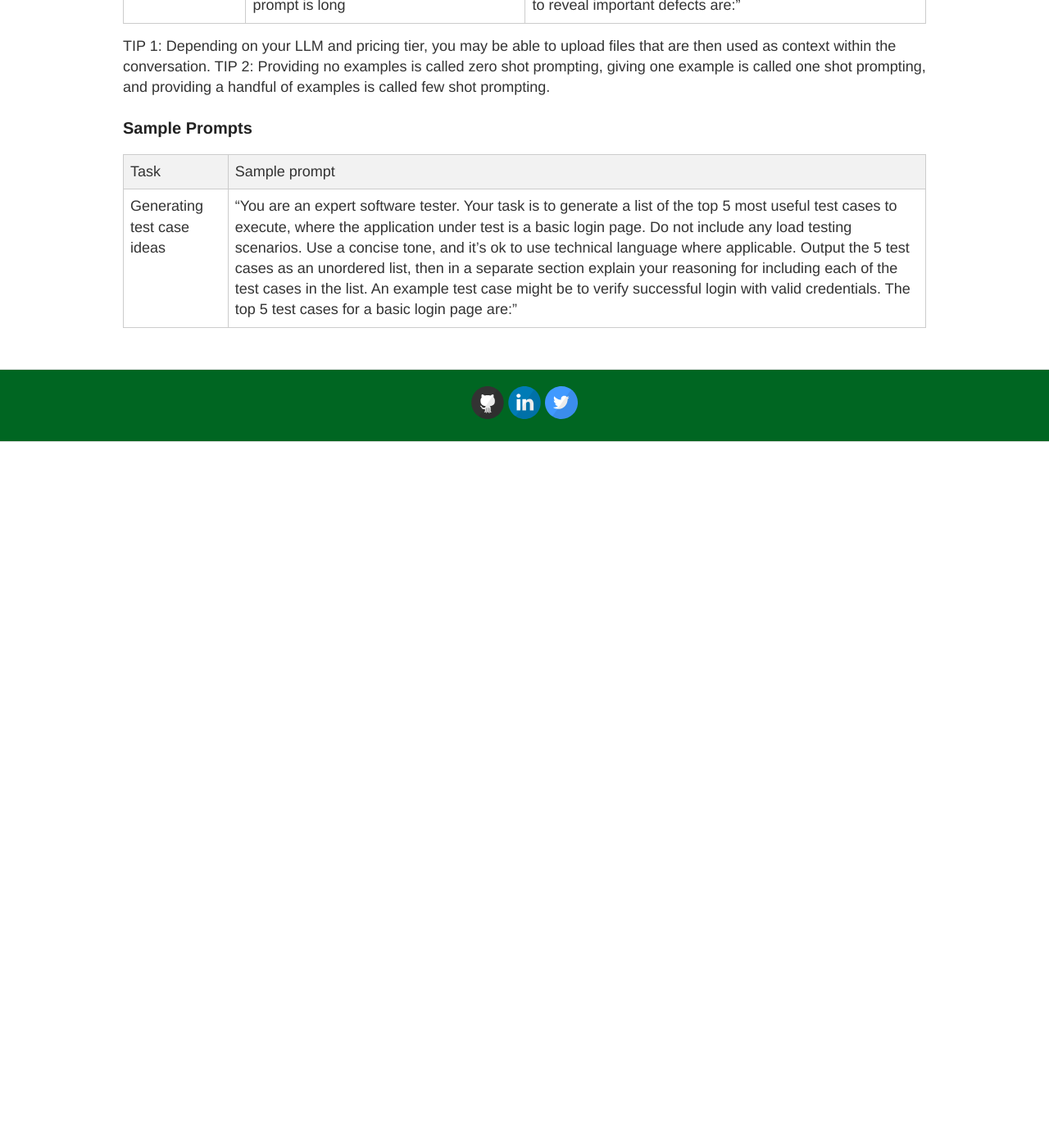
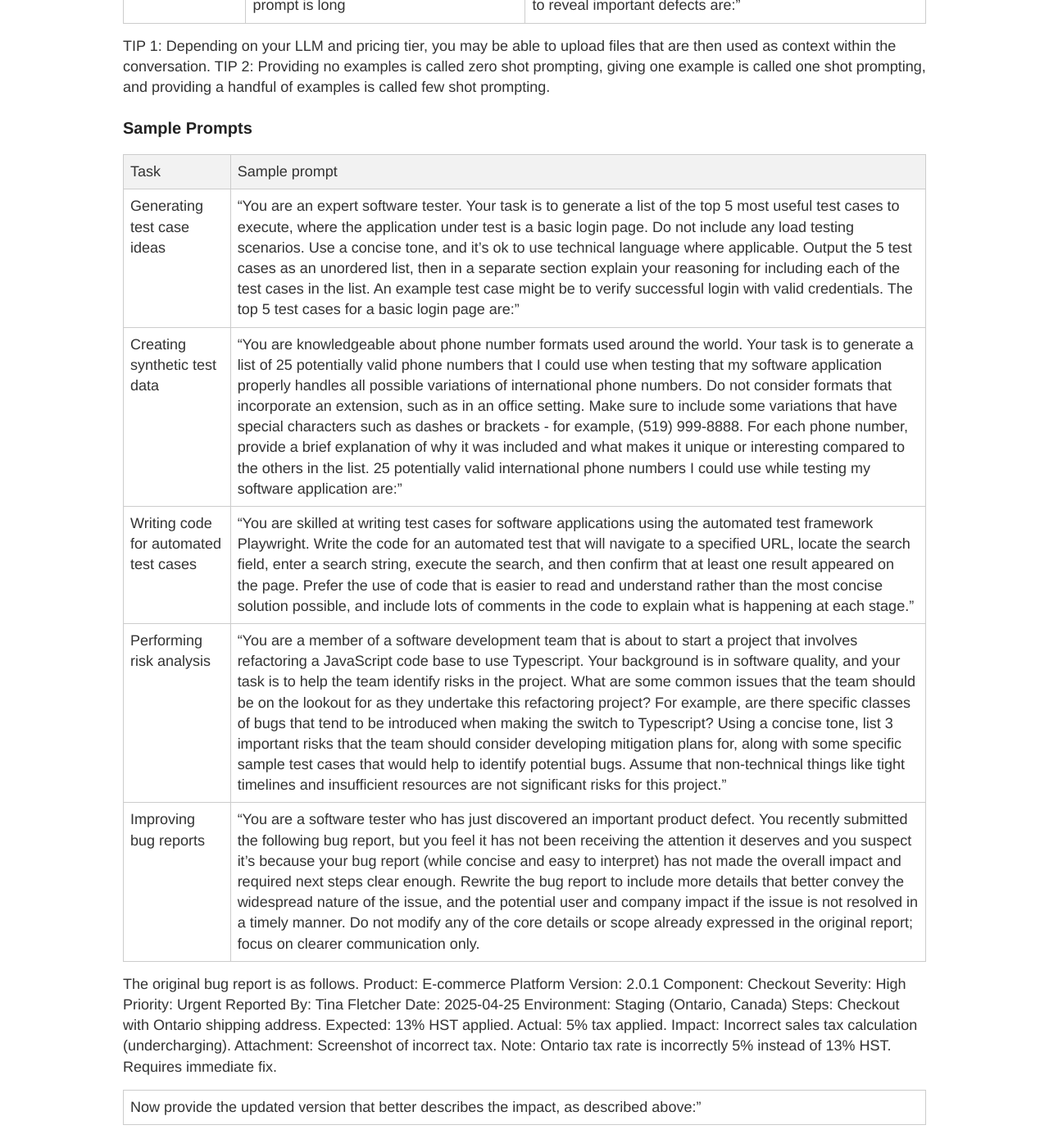
Before and after one commit to tinafletcher/tinafletcher.github.io, a Jekyll site: the page built from exploreai.md, in a window 1280 px wide and 1400 px high, scrolled down 2114 px. Shown: the whole window at 82% size. Built offline with Jekyll 4.4.1, drawn with Linux system fonts in a browser that asks for light colours; our own code applies the rules of GitHub Pages for plain Markdown files; before the commit the page ends 2653 px from its top, so only the background shows below that.

Commit message:
Update exploreai.md

```diff
--- a/exploreai.md
+++ b/exploreai.md
@@ -56,6 +56,28 @@ TIP 2: Providing no examples is called zero shot prompting, giving one example i
 
 ### Sample Prompts
 
-|Task|Sample prompt|
+| Task | Sample prompt |
 |---|---|
-|Generating test case ideas|“You are an expert software tester. Your task is to generate a list of the top 5 most useful test cases to execute, where the application under test is a basic login page. Do not include any load testing scenarios. Use a concise tone, and it’s ok to use technical language where applicable. Output the 5 test cases as an unordered list, then in a separate section explain your reasoning for including each of the test cases in the list. An example test case might be to verify successful login with valid credentials. The top 5 test cases for a basic login page are:”|
+| Generating test case ideas | “You are an expert software tester. Your task is to generate a list of the top 5 most useful test cases to execute, where the application under test is a basic login page. Do not include any load testing scenarios. Use a concise tone, and it’s ok to use technical language where applicable. Output the 5 test cases as an unordered list, then in a separate section explain your reasoning for including each of the test cases in the list. An example test case might be to verify successful login with valid credentials. The top 5 test cases for a basic login page are:” |
+| Creating synthetic test data | “You are knowledgeable about phone number formats used around the world. Your task is to generate a list of 25 potentially valid phone numbers that I could use when testing that my software application properly handles all possible variations of international phone numbers. Do not consider formats that incorporate an extension, such as in an office setting. Make sure to include some variations that have special characters such as dashes or brackets - for example, (519) 999-8888. For each phone number, provide a brief explanation of why it was included and what makes it unique or interesting compared to the others in the list. 25 potentially valid international phone numbers I could use while testing my software application are:” |
+| Writing code for automated test cases | “You are skilled at writing test cases for software applications using the automated test framework Playwright. Write the code for an automated test that will navigate to a specified URL, locate the search field, enter a search string, execute the search, and then confirm that at least one result appeared on the page. Prefer the use of code that is easier to read and understand rather than the most concise solution possible, and include lots of comments in the code to explain what is happening at each stage.” |
+| Performing risk analysis | “You are a member of a software development team that is about to start a project that involves refactoring a JavaScript code base to use Typescript. Your background is in software quality, and your task is to help the team identify risks in the project. What are some common issues that the team should be on the lookout for as they undertake this refactoring project? For example, are there specific classes of bugs that tend to be introduced when making the switch to Typescript? Using a concise tone, list 3 important risks that the team should consider developing mitigation plans for, along with some specific sample test cases that would help to identify potential bugs. Assume that non-technical things like tight timelines and insufficient resources are not significant risks for this project.” |
+| Improving bug reports | “You are a software tester who has just discovered an important product defect. You recently submitted the following bug report, but you feel it has not been receiving the attention it deserves and you suspect it’s because your bug report (while concise and easy to interpret) has not made the overall impact and required next steps clear enough. Rewrite the bug report to include more details that better convey the widespread nature of the issue, and the potential user and company impact if the issue is not resolved in a timely manner. Do not modify any of the core details or scope already expressed in the original report; focus on clearer communication only.
+
+The original bug report is as follows.
+Product: E-commerce Platform
+Version: 2.0.1
+Component: Checkout
+Severity: High
+Priority: Urgent
+Reported By: Tina Fletcher
+Date: 2025-04-25
+Environment: Staging (Ontario, Canada)
+Steps: Checkout with Ontario shipping address.
+Expected: 13% HST applied.
+Actual: 5% tax applied.
+Impact: Incorrect sales tax calculation (undercharging).
+Attachment: Screenshot of incorrect tax.
+Note: Ontario tax rate is incorrectly 5% instead of 13% HST. Requires immediate fix.
+
+Now provide the updated version that better describes the impact, as described above:” |
```
